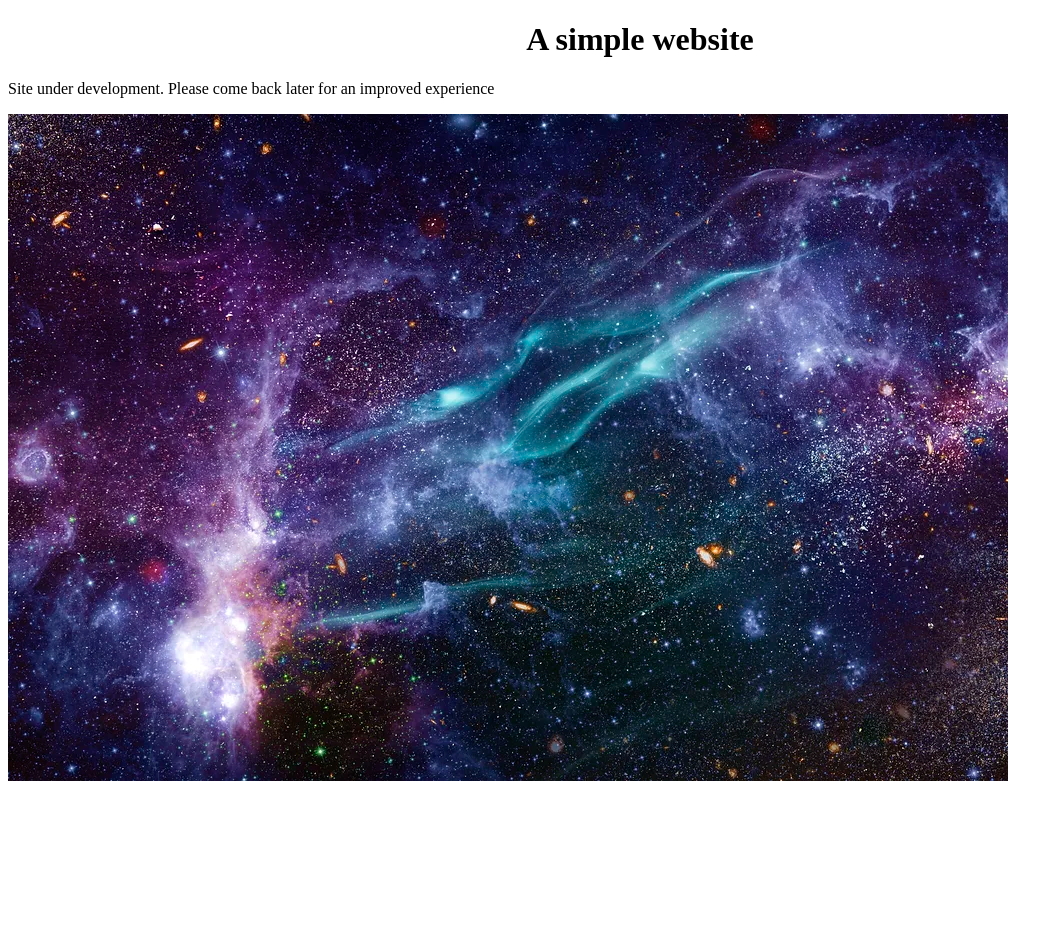
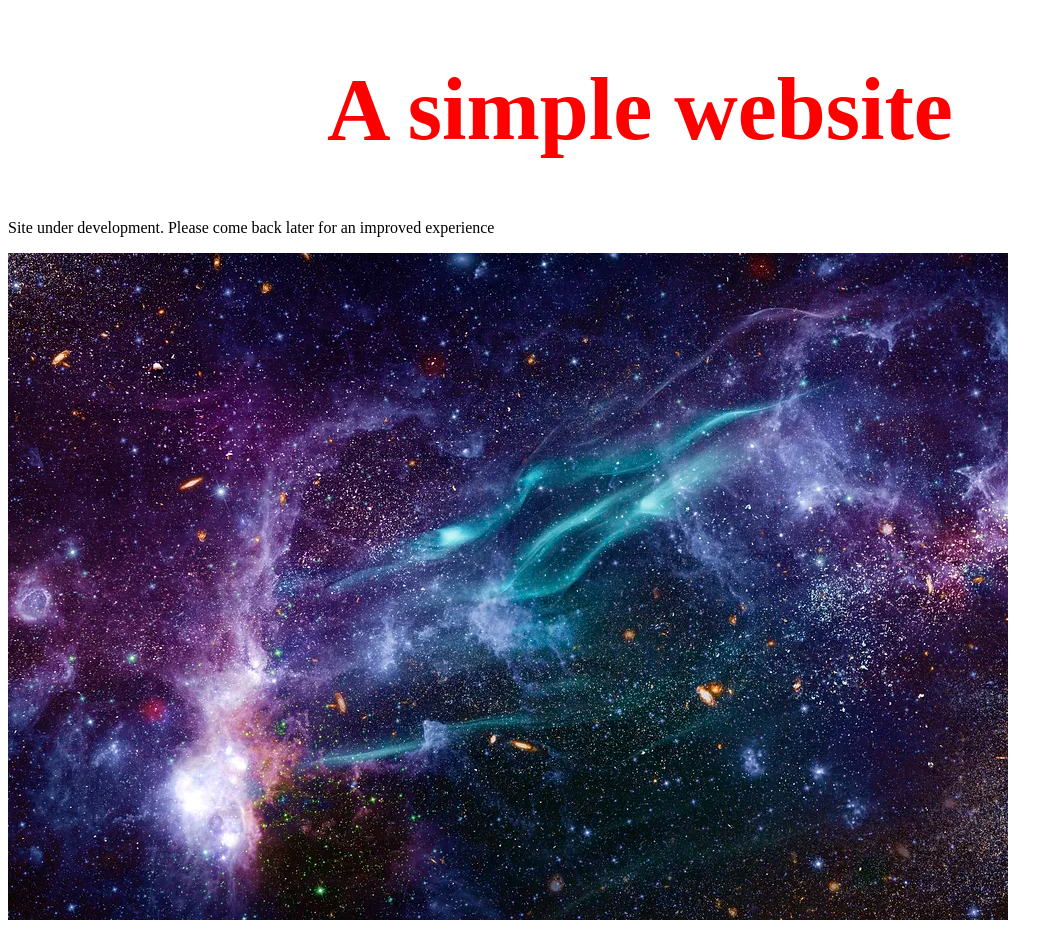
Before and after one commit to Boktiar1/boktiar1.github.io, a plain HTML site: page index.html in a window 1280 px wide. Shown: the whole page, without its empty margins (0-1063 px from the left). Before the commit the page ends 800 px from the top, so only its background shows below. Drawn offline with Linux system fonts and the light colour scheme.

Commit message:
Update index.html

```diff
--- a/index.html
+++ b/index.html
@@ -16,6 +16,8 @@
   <style>
     .centerText{
       text-align: center;
+      color: red;
+      font-size: 44px;
     }
   </style>
 </html>
```
